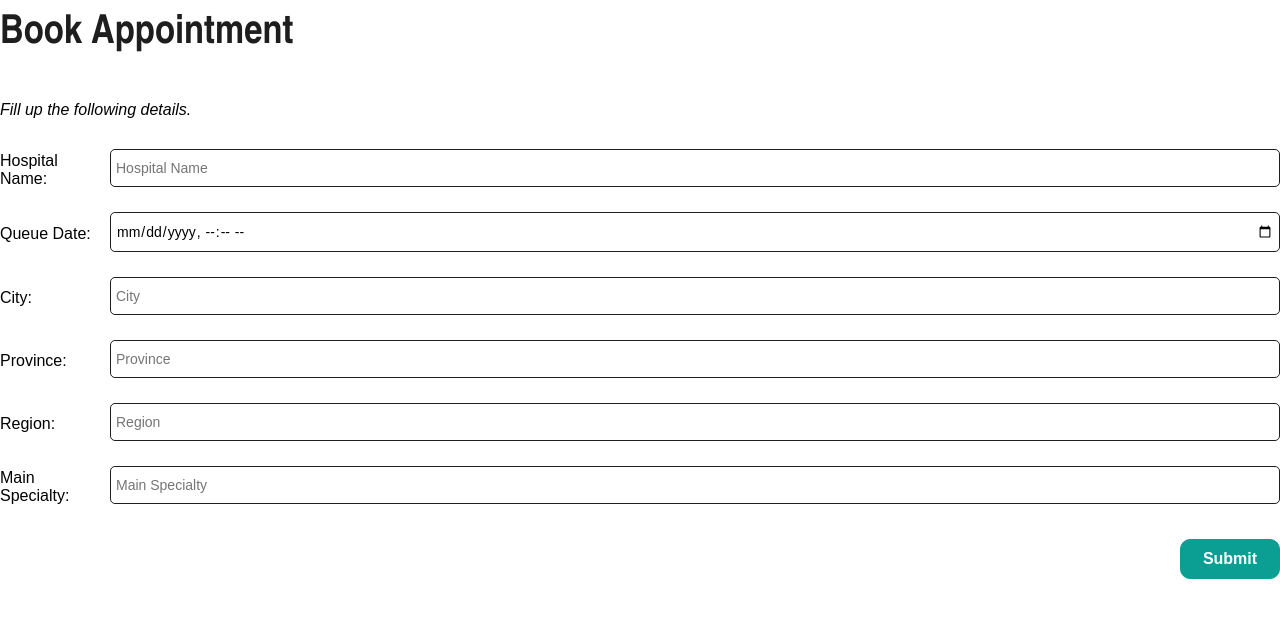
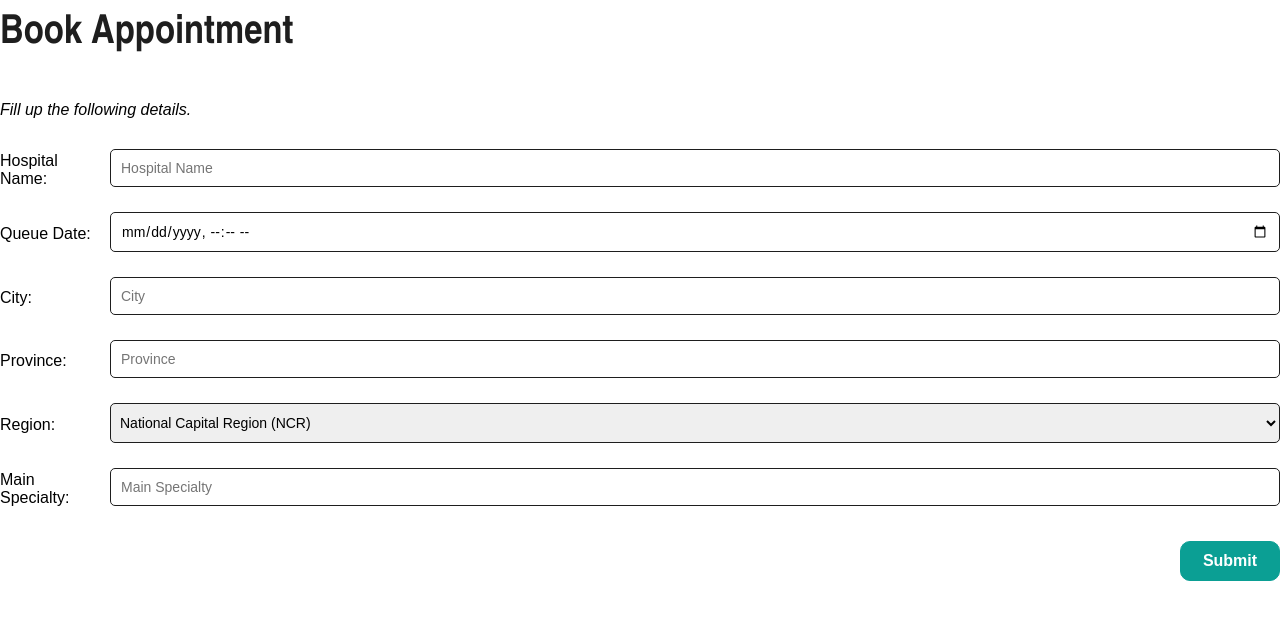
Before and after one commit to ennxxx/database-repo, a React (Create React App) app in the folder frontend/: page /add in a window 1280 px wide. Shown: the top 620 px of the page. Built offline with nearby package versions, Linux system fonts and the light colour scheme.

Commit message:
feat: region dropdown

```diff
--- a/frontend/src/App.css
+++ b/frontend/src/App.css
@@ -266,6 +266,19 @@
 .input-container input {
     margin-top: 10px;
     margin-bottom: 15px;
+    padding: 10px 10px;
+    font-size: 14px;
+    font-family: Arial, sans-serif;
+    border: 1px solid var(--black);
+    border-radius: 5px;
+    width: 100%;
+    flex: 1;
+    color: var(--grey-);
+}
+
+.input-container select {
+    margin-top: 10px;
+    margin-bottom: 15px;
     padding: 10px 5px;
     font-size: 14px;
     font-family: Arial, sans-serif;
@@ -273,6 +286,7 @@
     border-radius: 5px;
     width: 100%;
     flex: 1;
+    color: var(--grey-);
 }
 
 .submit-btn {
--- a/frontend/src/pages/Add.jsx
+++ b/frontend/src/pages/Add.jsx
@@ -1,6 +1,5 @@
 import React, { useState } from 'react';
 import '../App.css';
-import { useNavigate } from 'react-router-dom';
 import axios from 'axios';
 
 function generateRandomID(length) {
@@ -21,7 +20,6 @@ function generateUniqueID(existingIDs, length) {
 }
 
 const Add = () => {
-    const navigate = useNavigate();
 
     const [appt, setAppt] = useState({
         apptid: generateUniqueID(new Set(), 33),
@@ -39,13 +37,19 @@ const Add = () => {
     const handleChange = (e) => {
         const { name, value } = e.target;
 
-        if (name === "QueueDate") {
-            const formattedDateTime = new Date(value).toISOString().slice(0, 19).replace('T', ' ');
-            setAppt(prev => ({ ...prev, [name]: formattedDateTime }));
-        } else {
-            setAppt(prev => ({ ...prev, [name]: value }));
-        }
+        setAppt(prev => ({ ...prev, [name]: value }));
     };
+
+    const handleDate = (e) => {
+        const { name, value } = e.target;
+
+        const formattedDateTime = new Date(value).toISOString().slice(0, 19).replace('T', ' ');
+        setAppt(prev => ({ ...prev, [name]: formattedDateTime }));
+    }
+
+    const handleRegion = (e) => {
+        setAppt(prev => ({ ...prev, RegionName: e.target.value }));
+    }
 
     const handleAddRecord = async (e) => {
         e.preventDefault();
@@ -61,6 +65,8 @@ const Add = () => {
         }
     };
 
+    console.log(appt)
+
     return (
         <div className="add-record-form">
 
@@ -73,23 +79,34 @@ const Add = () => {
             </div>
             <div className="input-container">
                 <label htmlFor="queueDate">Queue Date:</label>
-                <input id="queueDate" type="datetime-local" placeholder="Queue Date" onChange={handleChange} name="QueueDate" required />
+                <input id="queueDate" type="datetime-local" placeholder="Queue Date" onChange={handleDate} name="QueueDate" />
             </div>
             <div className="input-container">
                 <label htmlFor="city">City:</label>
-                <input id="city" type="text" placeholder="City" onChange={handleChange} name="City" required />
+                <input id="city" type="text" placeholder="City" onChange={handleChange} name="City" />
             </div>
             <div className="input-container">
                 <label htmlFor="province">Province:</label>
-                <input id="province" type="text" placeholder="Province" onChange={handleChange} name="Province" required />
+                <input id="province" type="text" placeholder="Province" onChange={handleChange} name="Province" />
             </div>
             <div className="input-container">
                 <label htmlFor="region">Region:</label>
-                <input id="region" type="text" placeholder="Region" onChange={handleChange} name="RegionName" required />
+                <select id="region" onChange={handleRegion} name="RegionName" >
+                    <option value="National Capital Region (NCR)">National Capital Region (NCR)</option>
+                    <option value="Central Visayas (VII)">Central Visayas (VII)</option>
+                    <option value="SOCCSKSARGEN (Cotabato Region) (XII)">SOCCSKSARGEN (Cotabato Region) (XII)</option>
+                    <option value="CALABARZON (IV-A)">CALABARZON (IV-A)</option>
+                    <option value="Northern Mindanao (X)">Northern Mindanao (X)</option>
+                    <option value="IIlocos Region (I)">Ilocos Region (I)</option>
+                    <option value="Bicol Region (V)">Bicol Region (V)</option>
+                    <option value="Eastern Visayas (VIII)">Eastern Visayas (VIII)</option>
+                    <option value="Western Visayas (VI)">Western Visayas (VI)</option>
+                    <option value="Central Luzon (III)">Central Luzon (III)</option>
+                </select>
             </div>
             <div className="input-container">
                 <label htmlFor="mainSpecialty">Main Specialty:</label>
-                <input id="mainSpecialty" type="text" placeholder="Main Specialty" onChange={handleChange} name="mainspecialty" required />
+                <input id="mainSpecialty" type="text" placeholder="Main Specialty" onChange={handleChange} name="mainspecialty" />
             </div>
 
             <div className="button">
@@ -97,7 +114,7 @@ const Add = () => {
             </div>
 
 
-        </div>
+        </div >
     );
 };
 
```
